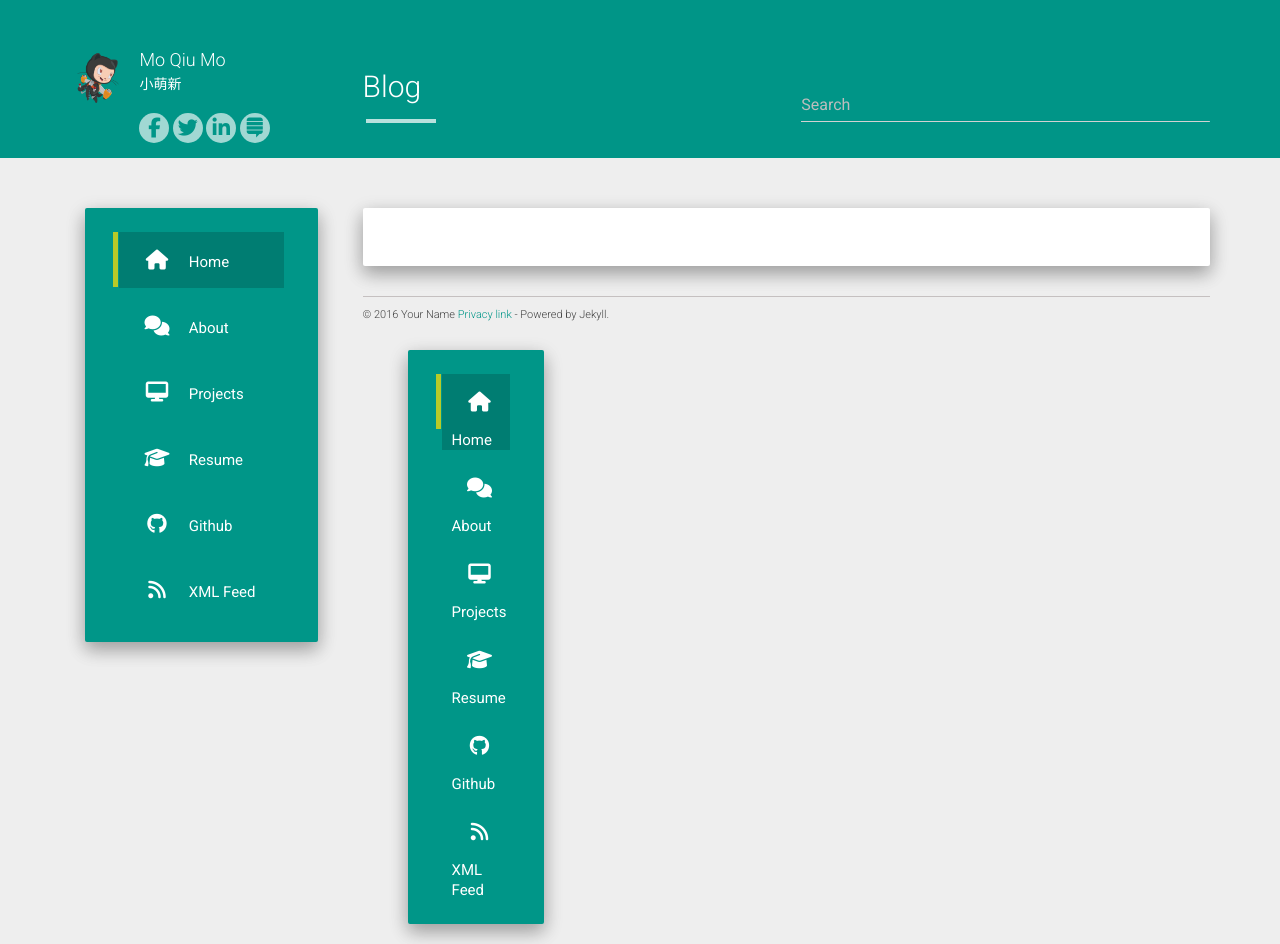
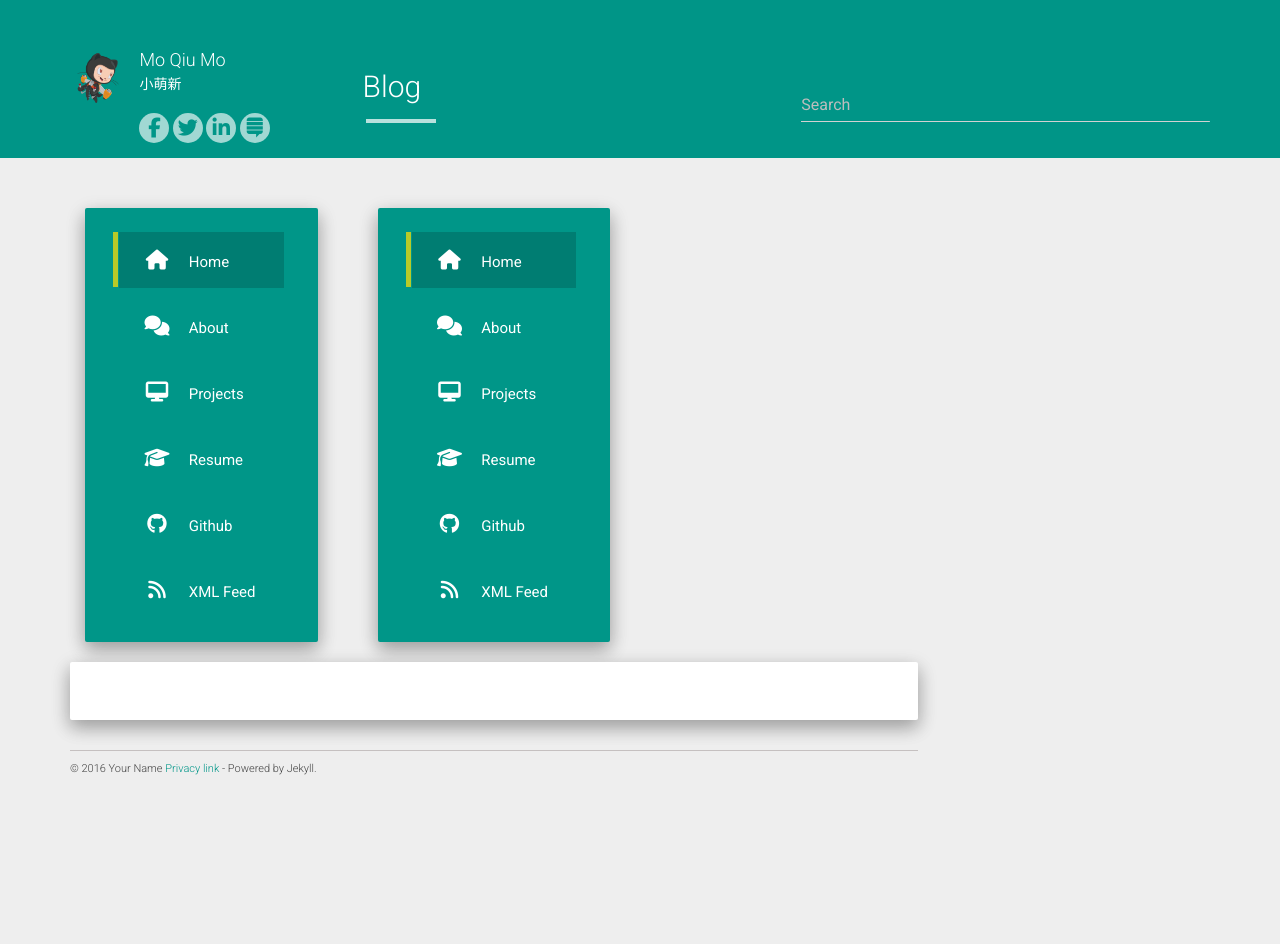
Before and after one commit to 992259738/992259738.github.io, a Jekyll site: the page built from index.html, in a window 1280 px wide. Built offline with Jekyll 4.4.1, drawn with Linux system fonts in a browser that asks for light colours; nearby versions of some CDN libraries; the list of posts is cut into pages by our own code; after the commit the page ends 900 px from its top, so only the background shows below that.

Commit message:
Update main.html

```diff
--- a/_includes/main.html
+++ b/_includes/main.html
@@ -1,5 +1,8 @@
 <div class="container main outer">
       <div class="row">
+        <div class="col-md-3 col-xs-12">
+          {% include sidemenu.html %}
+        </div>
         <div class="col-md-3 col-xs-12">
           {% include sidemenu.html %}
         </div>
@@ -10,9 +13,6 @@
               {% include footer.html %}
             </div>
           </div>
-          <div class="col-md-3 col-xs-12">
-            {% include sidemenu.html %}
-          </div>
         </div> <!-- end /.col-md-9 -->
       </div> <!-- end /.row -->
     </div>
```
